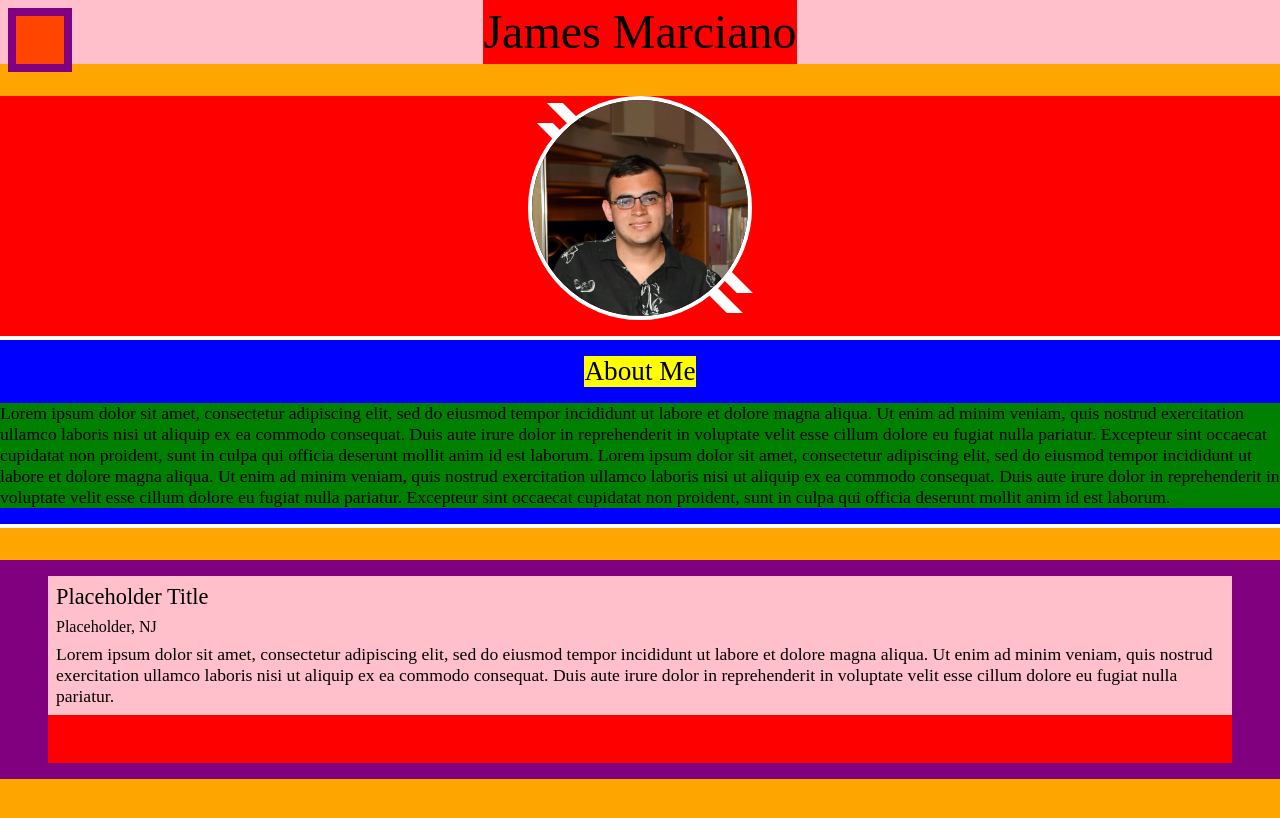
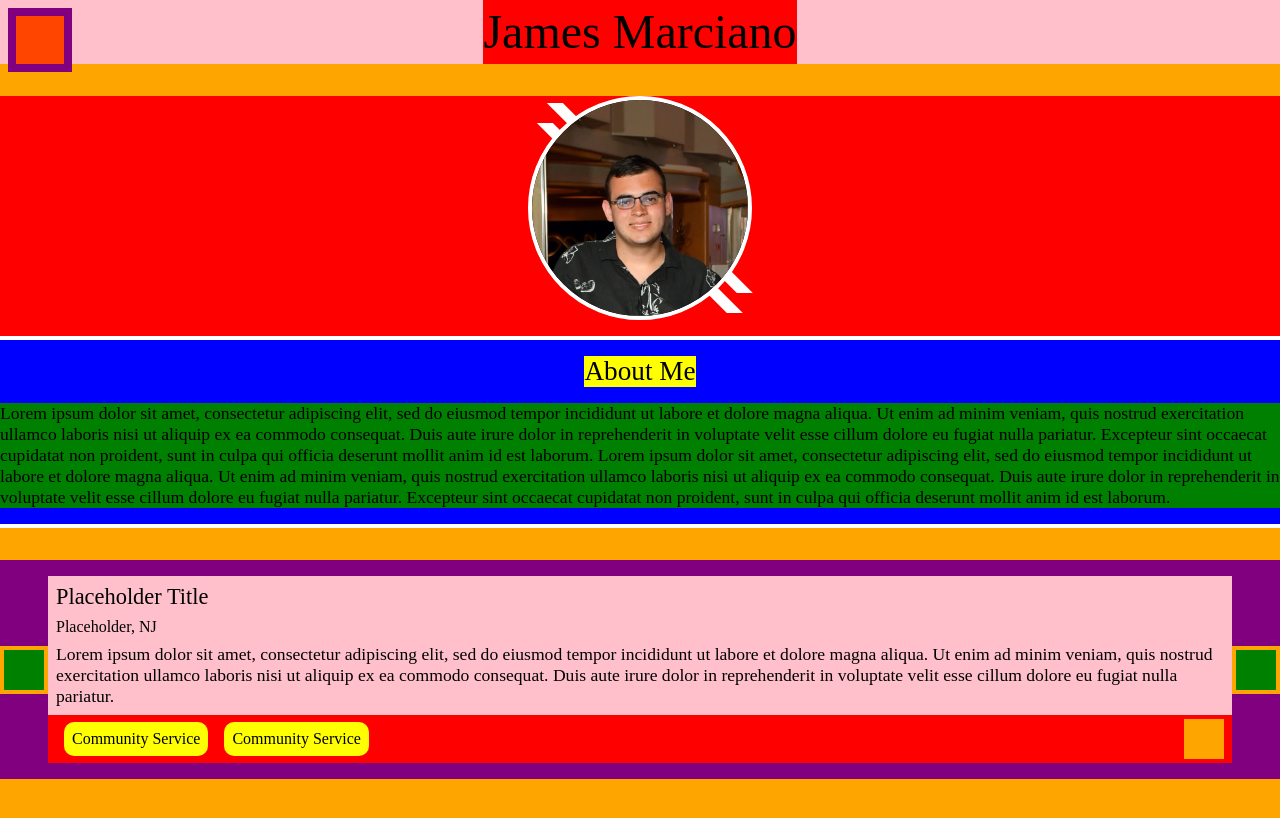
Before and after one commit to Jam0924/jamesmarciano, a website built with Vite: page index.html in a window 1280 px wide. Built offline with nearby package versions, Linux system fonts and the light colour scheme.

Commit message:
Built more on expereince section and tray implementation. Needs JavaScript

```diff
--- a/css/styles.css
+++ b/css/styles.css
@@ -1,6 +1,6 @@
 
 :root{
-    --medium-icon: 24px;
+    --medium-icon: 40px;
     --large-icon: 48px;
     --xlarge-icon: 64px;
 
@@ -155,13 +155,37 @@ html, body, head, p{
 }
 
 .tray-element{
-    padding: var(--small-gap) var(--large-gap);
     background-color: purple;
     width: 100%;
     box-sizing: border-box;
+    position: relative;
+    display: flex;
 }
 
+.tray-element-button-hitbox{
+    height: var(--large-icon);
+    width: var(--large-icon);
+    background-color: orange;
+    position: absolute;
+    align-self: center;
+    display: grid;
+}
+
+.tray-element-button{
+    height: var(--medium-icon);
+    width: var(--medium-icon);
+    background-color: green;
+    align-self: center;
+    justify-self: center;
+}
+
+.right{
+    right: 0;
+}
+
+
 .experience {
+    margin: var(--small-gap) var(--large-gap);
     width: 100%;
     background-color: pink;
     display: grid;
@@ -190,8 +214,42 @@ html, body, head, p{
     grid-area: description;
 }
 
-.tag-tray{
+.tags-area{
     background-color: red;
     height: var(--large-icon);
     grid-area: tray;
+    display: grid;
+    align-items: center;
+    grid-template-areas:"tags explore-more-tag";
+    padding: 0 var(--xsmall-gap);
 }
+
+.tags-tray{
+    grid-area: tags;
+    display: flex;
+    flex-direction: row;
+    overflow-x: auto;
+}
+
+.tag{
+    width: fit-content;
+    background-color: yellow;
+    display :flex;
+    align-items: center;
+    padding: var(--xsmall-gap);
+    margin: 0 var(--xsmall-gap);
+    border-radius: 10px;
+}
+
+.tag-text{
+    font-size: var(--sub-text);
+    white-space: nowrap;
+}
+
+.explore-more-tag{
+    grid-area: explore-more-tag;
+    width: var(--medium-icon);
+    height: var(--medium-icon);
+    background-color: orange;
+    justify-self: end;
+}
--- a/index.html
+++ b/index.html
@@ -53,6 +53,20 @@
         </div> -->
 
         <div class = "tray-element">
+
+            <div class = "tray-element-button-hitbox">
+                <div class = "tray-element-button">
+
+                </div>
+            </div>
+
+            <div class = "tray-element-button-hitbox right">
+                <div class = "tray-element-button">
+
+                </div>
+            </div>
+
+
             <!-- I wonder if a javascript algorithm could be used to measure the height of the longest one and make that the height of all of them.-->
             <div class = "experience">
                 <div class = "experience-title">
@@ -77,7 +91,24 @@
                         reprehenderit in voluptate velit esse cillum dolore eu fugiat nulla pariatur.
                     </p>
                 </div>
-                <div class = "tag-tray">
+                <div class = "tags-area">
+                    <div class = "tags-tray">
+                        <div class = "tag">
+                            <p class = tag-text>
+                                Community Service
+                            </p>
+                        </div>
+
+                        <div class = "tag">
+                            <p class = tag-text>
+                                Community Service
+                            </p>
+                        </div>
+                    </div>
+                    <div class = "explore-more-tag">
+
+                    </div>
+
 
                 </div>
             </div>
```
